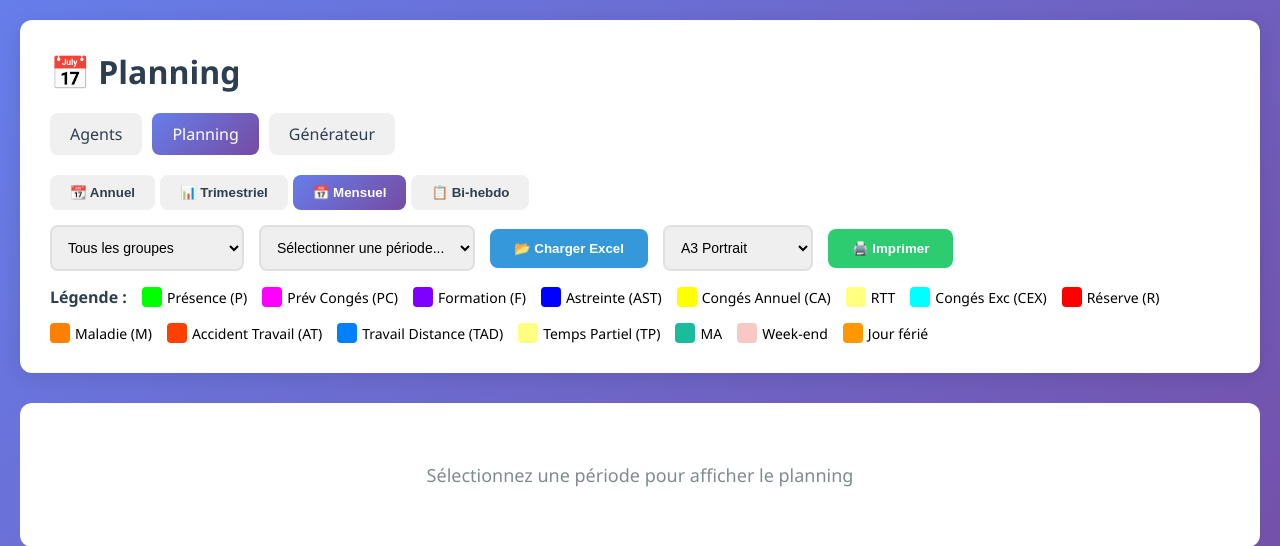
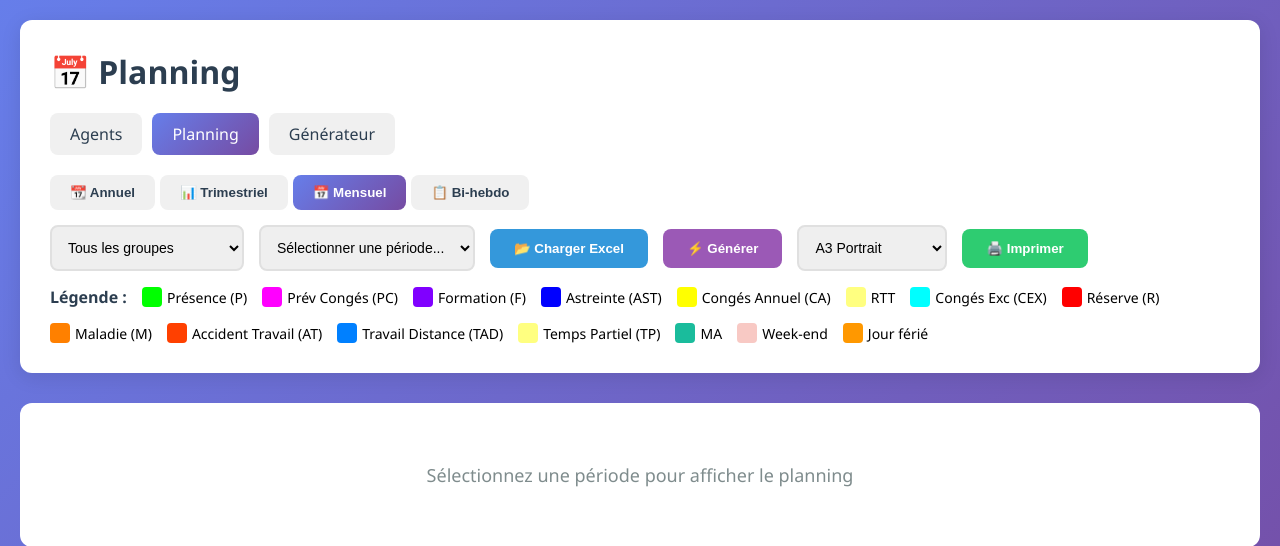
Before and after one commit to lamiedepain/st88, a Flask app: page /planning in a window 1280 px wide. Shown: the top 546 px of the page. Run offline with Flask 3, Linux system fonts and the light colour scheme.

Commit message:
feat(planning): add generate button

```diff
--- a/templates/planning.html
+++ b/templates/planning.html
@@ -411,6 +411,8 @@
 
                 <input type="file" id="excelUpload" accept=".xlsx,.xlsm" style="display: none;" onchange="loadExcelPlanning(event)">
                 <button class="btn-print" onclick="document.getElementById('excelUpload').click()" style="background: #3498db;">📂 Charger Excel</button>
+
+                <button class="btn-print" onclick="window.location.href='/generator'" style="background: #9b59b6;">⚡ Générer</button>
 
                 <select id="printOrientation" style="min-width: 150px;">
                     <option value="portrait">A3 Portrait</option>
```
Also changed, not shown: 1 other file.
